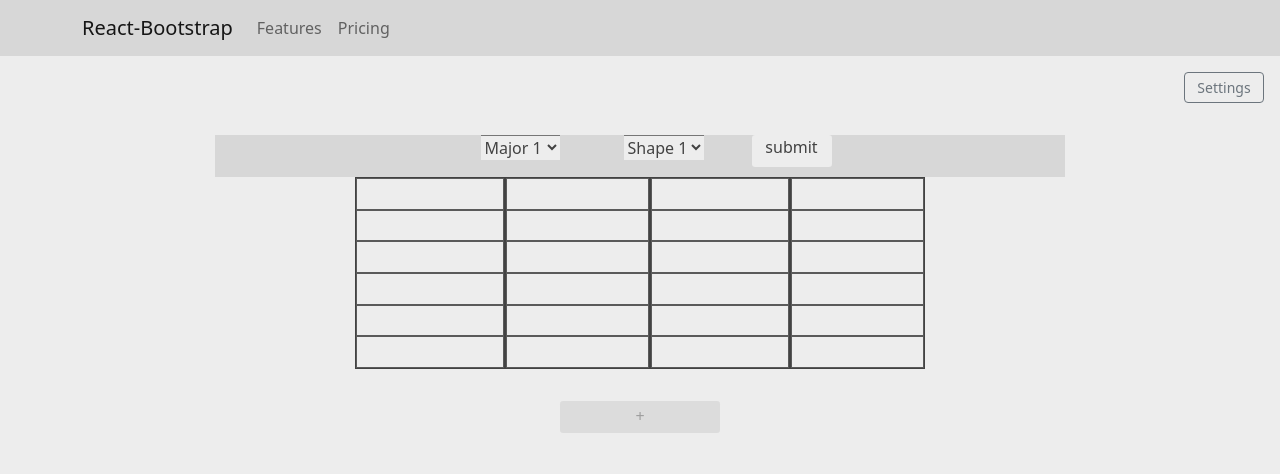
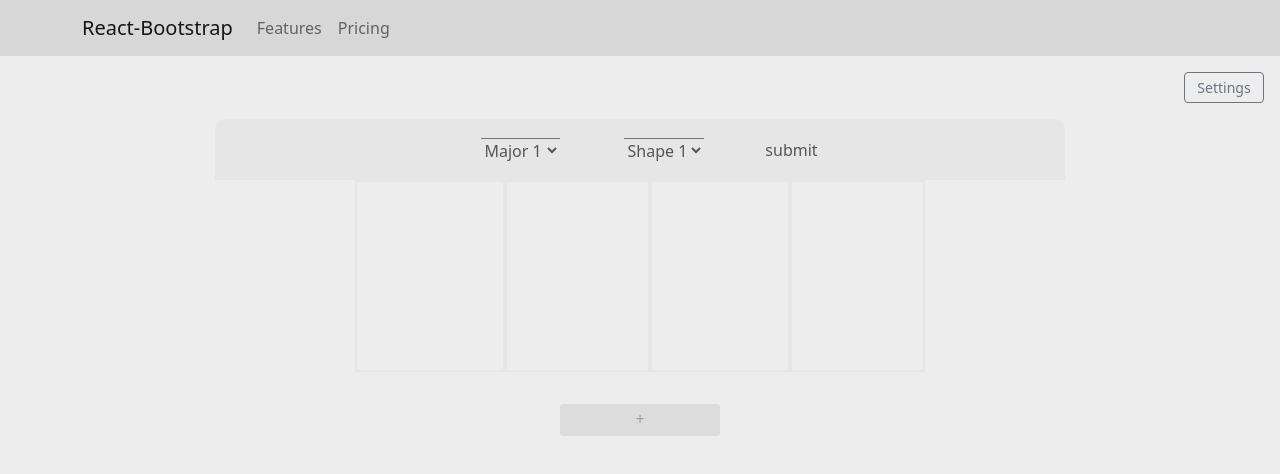
Before and after one commit to nvduran/guitar-theory-site, a React (Create React App) app: page / in a window 1280 px wide. Shown: the top 474 px of the page. Built offline with nearby package versions, Linux system fonts and the light colour scheme.

Commit message:
5ths and 3rds sample

```diff
--- a/src/components/FretboardView/index.js
+++ b/src/components/FretboardView/index.js
@@ -131,11 +131,11 @@ export default function FretboardView({ advancedSettings }) {
 
     if (pickChord === "M1" && pickPent === "p1") {
       output.he4 = "active-note";
-      output.b4 = "active-note";
-      output.b1 = "active-note";
+      output.b4 = "active-note-5th";
+      output.b1 = "active-note-3rd";
       output.g1 = "active-note";
-      output.d1 = "active-note";
-      output.a3 = "active-note";
+      output.d1 = "active-note-5th";
+      output.a3 = "active-note-3rd";
       output.e4 = "active-note";
     }
     if (pickChord === "m2" && pickPent === "p1") {
--- a/src/styles/FretboardView.css
+++ b/src/styles/FretboardView.css
@@ -1,9 +1,18 @@
 body {
   background-color: #ededed;
+  font-family: "Gill Sans", "Gill Sans MT", Calibri, "Trebuchet MS", sans-serif sans-serif;
 }
 
 .active-note {
-  background-color: #e8e829;
+  background-color: #6A7FDB;
+}
+
+.active-note-5th {
+  background-color: rgba(106, 127, 219, 0.6235294118);
+}
+
+.active-note-3rd {
+  background-color: rgba(106, 127, 219, 0.168627451);
 }
 
 .pentatonic-note {
@@ -14,9 +23,12 @@ body {
   display: flex;
   flex-direction: row;
   justify-content: center;
-  margin-top: 2rem;
-  background-color: rgb(215, 215, 215);
+  margin-top: 1rem;
+  background-color: #e6e6e6;
   width: 850px;
+  padding-top: 1.5%;
+  border-top-left-radius: 10px;
+  border-top-right-radius: 10px;
 }
 
 .selection-div-container {
@@ -40,8 +52,8 @@ body {
 
 .submit-button {
   cursor: pointer;
-  background-color: #ededed;
-  color: #424242;
+  background-color: #e6e6e6;
+  color: #555555;
   justify-content: center;
   width: 5rem;
   height: 2rem;
@@ -50,12 +62,12 @@ body {
 }
 
 .chord-picker-sel {
-  background-color: #d4d4d4;
+  background-color: #e6e6e6;
   cursor: pointer;
 }
 
 .pentatonic-picker-sel {
-  background-color: #d4d4d4;
+  background-color: #e6e6e6;
   cursor: pointer;
 }
 
@@ -71,14 +83,14 @@ body {
 }
 
 .fretboard-container .fret {
-  border: 1px solid #424242;
+  border: 2px solid #e6e6e6;
   height: 12rem;
   display: flex;
   flex-direction: column;
 }
 
 .fretboard-container .string {
-  border: 1px solid #5a5a5a;
+  border: 2px solid #ededed;
   flex: 1;
 }
 
@@ -107,8 +119,8 @@ body {
 }
 
 .key-choice-dropdown-div select {
-  background-color: #ededed;
-  color: #424242;
+  background-color: #e6e6e6;
+  color: #555555;
   border-radius: 0%;
   border-bottom: 0px solid #424242;
   border-left: 0px solid #424242;
@@ -119,8 +131,8 @@ body {
 }
 
 .shape-choice-dropdown-div select {
-  background-color: #ededed;
-  color: #424242;
+  background-color: #e6e6e6;
+  color: #555555;
   border-radius: 0%;
   border-bottom: 0px solid #424242;
   border-left: 0px solid #424242;
--- a/src/styles/FretboardView.scss
+++ b/src/styles/FretboardView.scss
@@ -1,9 +1,19 @@
+@import "../variables/Variables.scss";
 body {
     background-color: #ededed;
+    font-family:'Gill Sans', 'Gill Sans MT', Calibri, 'Trebuchet MS', sans-serif sans-serif;
 }
 
 .active-note {
-    background-color: #e8e829;
+    background-color: #6A7FDB;
+}
+
+.active-note-5th {
+    background-color: #6a7fdb9f;
+}
+
+.active-note-3rd {
+  background-color: #6a7fdb2b;
 }
 
 .pentatonic-note {
@@ -14,9 +24,12 @@ body {
     display: flex;
     flex-direction: row;
     justify-content: center;
-    margin-top: 2rem;
-    background-color: rgb(215, 215, 215);
+    margin-top: 1rem;
+    background-color: $light-grey;
     width: 850px;
+    padding-top: 1.5%;
+    border-top-left-radius: 10px;
+    border-top-right-radius: 10px;
 }
 
 .selection-div-container {
@@ -40,8 +53,8 @@ body {
 
 .submit-button{
     cursor: pointer;
-    background-color: #ededed;
-    color: #424242;
+    background-color: $light-grey;
+    color: $text-color;
     justify-content: center;
     width: 5rem;
     height: 2rem;
@@ -52,13 +65,14 @@ body {
 }
 
 .chord-picker-sel{
-    background-color: #d4d4d4;
+    background-color: $light-grey;
     cursor: pointer;
 }
 
 .pentatonic-picker-sel{
-  background-color: #d4d4d4;
+  background-color: $light-grey;
   cursor: pointer;
+
 }
 
 .pentatonic-selection-area{
@@ -73,14 +87,15 @@ body {
 }
 
 .fretboard-container .fret {
-  border: 1px solid  #424242;;
+  border: 2px solid  $light-grey;
   height: 12rem;
   display: flex;
   flex-direction: column;
+
 }
 
 .fretboard-container .string {
-  border: 1px solid #5a5a5a;;
+  border: 2px solid $background-color;
   flex: 1;
 }
 
@@ -109,8 +124,8 @@ body {
 }
 
 .key-choice-dropdown-div select {
-  background-color: #ededed;
-  color: #424242;
+  background-color: $light-grey;
+  color: $text-color;
   border-radius: 0%;
   border-bottom: 0px solid #424242;
   border-left: 0px solid #424242;
@@ -121,8 +136,8 @@ body {
 }
 
 .shape-choice-dropdown-div select {
-  background-color: #ededed;
-  color: #424242;
+  background-color: $light-grey;
+  color: $text-color;
   border-radius: 0%;
   border-bottom: 0px solid #424242;
   border-left: 0px solid #424242;
--- /dev/null
+++ b/src/variables/Variables.css
@@ -0,0 +1 @@
+/*# sourceMappingURL=Variables.css.map */
--- /dev/null
+++ b/src/variables/Variables.scss
@@ -0,0 +1,3 @@
+$background-color: #ededed;
+$light-grey: #e6e6e6;
+$text-color: #555555;
```
Also changed, not shown: 2 other files (tests, documents, lock files or other folders).
